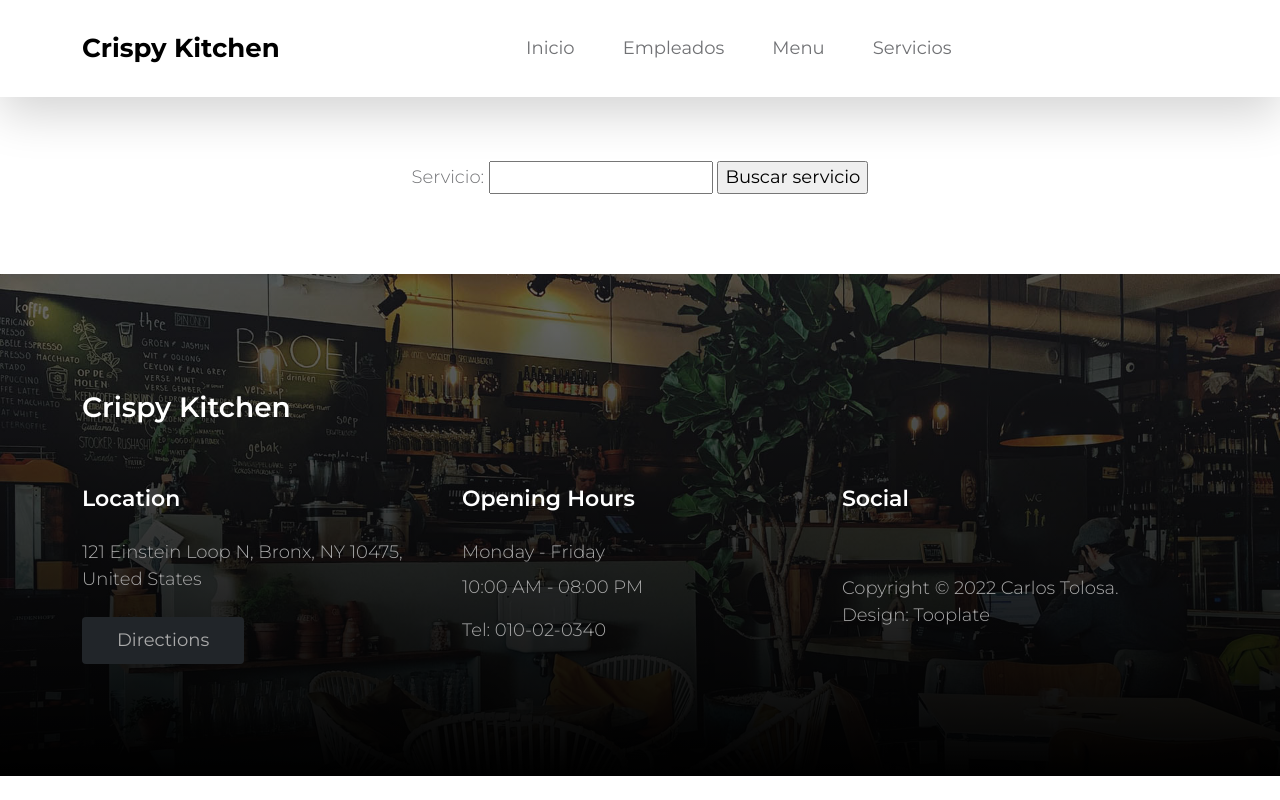
After one commit to Tolosa-carlos/Entrega1-Tolosa, a Django app: page /mvt/servicios/buscar/ in a window 1280 px wide. The commit adds this page. Run offline with Django 4.2, Linux system fonts and the light colour scheme; some libraries are stand-ins or nearby versions.

Commit message:
Modelo 3 terminado

```diff
--- a/app_mvt/forms.py
+++ b/app_mvt/forms.py
@@ -11,3 +11,9 @@ class EmpleadosForm(forms.Form):
     nombre = forms.CharField()
     apellido = forms.CharField()
     edad = forms.IntegerField()
+
+class ServiciosForm(forms.Form):
+
+    clase = forms.CharField()
+    dia = forms.CharField()
+    horario = forms.IntegerField()
--- a/app_mvt/models.py
+++ b/app_mvt/models.py
@@ -12,3 +12,9 @@ class Empleados(models.Model):
     nombre = models.CharField(max_length=50)
     apellido = models.CharField(max_length=50)
     edad = models.IntegerField()
+
+class Servicios(models.Model):
+
+    clase = models.CharField(max_length=50)
+    dia = models.CharField(max_length=50)
+    horario = models.IntegerField()
--- a/app_mvt/templates/app_mvt/base.html
+++ b/app_mvt/templates/app_mvt/base.html
@@ -52,7 +52,7 @@ https://www.tooplate.com/view/2129-crispy-kitchen
                 <div class="collapse navbar-collapse" id="navbarNav">
                     <ul class="navbar-nav mx-auto">
                         <li class="nav-item">
-                            <a class="nav-link active" href="{% url 'app-inicio' %}">Inicio</a>
+                            <a class="nav-link" href="{% url 'app-inicio' %}">Inicio</a>
                         </li>
 
                         <li class="nav-item">
@@ -64,7 +64,7 @@ https://www.tooplate.com/view/2129-crispy-kitchen
                         </li>
 
                         <li class="nav-item">
-                            <a class="nav-link" href="">Contacto</a>
+                            <a class="nav-link" href="{% url 'app-servicios-buscar' %}">Servicios</a>
                         </li>
                     </ul>
                 </div>
--- a/app_mvt/templates/app_mvt/menu_formulario.html
+++ b/app_mvt/templates/app_mvt/menu_formulario.html
@@ -16,7 +16,4 @@
 
 </form>
 
-
-
-
 {% endblock %}
--- /dev/null
+++ b/app_mvt/templates/app_mvt/servicios.html
@@ -0,0 +1 @@
+{% extends "app_mvt/base.html" %}
--- /dev/null
+++ b/app_mvt/templates/app_mvt/servicios_busqueda.html
@@ -0,0 +1,14 @@
+{% extends  "app_mvt/base.html" %}
+
+{% block buscar %}
+
+<form action="{% url 'app-servicios-buscar-resultados' %}" method="get">
+
+    <p>
+        Servicio: <input type="text" name="nombre_servicio">
+        <input type="submit" value="Buscar servicio">
+    </p>
+
+</form>
+
+{% endblock %}
--- a/app_mvt/urls.py
+++ b/app_mvt/urls.py
@@ -11,7 +11,8 @@ urlpatterns = [
     path("empleados/buscar/", busqueda_empleados, name="app-empleados-buscar"),
     path("empleados/buscar/resultados", resultado_busqueda_empleados, name="app-empleados-buscar-resultados"),
     path("empleados/cargar/", nuevo_empleado, name="app-nuevos-empleados"),
-
-
-
+    path("servicios/", servicios, name="app-servicios"),
+    path("servicios/buscar/", busqueda_servicios, name="app-servicios-buscar"),
+    path("servicios/buscar/resultados/", resultado_busqueda_servicios, name="app-servicios-buscar-resultados"),
+    path("servicios/crear/", nuevo_servicio, name="app-nuevo-servicio"),
 ]
--- a/app_mvt/views.py
+++ b/app_mvt/views.py
@@ -1,6 +1,6 @@
 from django.shortcuts import render
 from app_mvt.models import *
-from app_mvt.forms import EmpleadosForm, MenuForm
+from app_mvt.forms import *
 # Create your views here.
 
 
@@ -68,3 +68,34 @@ def nuevo_empleado(request):
     contexto = {"formulario": formulario}
 
     return render(request, "app_mvt/empleado_formulario.html", contexto)
+
+def servicios(request):
+    return render(request, "app_mvt/servicios.html")
+
+def busqueda_servicios(request):
+    return render(request, "app_mvt/servicios_busqueda.html")
+
+def resultado_busqueda_servicios(request):
+
+    nombre_servicio = request.GET["nombre_servicio"]
+    servicio = Servicios.objects.filter(clase__icontains=nombre_servicio)
+
+    return render(request, "app_mvt/servicio_resultado_busqueda.html", {"servicio": servicio})
+
+def nuevo_servicio(request):
+
+    if request.method == "POST":
+        formulario = ServiciosForm(request.POST)
+
+        if formulario.is_valid():
+
+            data = formulario.cleaned_data
+
+            servicios = Servicios(clase = data["clase"], dia=data["dia"], horario=data["horario"])
+            servicios.save()
+
+    formulario = ServiciosForm()
+
+    contexto = {"formulario": formulario}
+
+    return render(request, "app_mvt/servicios_formulario.html", contexto)
```
Also changed, not shown: app_mvt/templates/app_mvt/servicio_resultado_busqueda.html (added, +14 -0 lines), app_mvt/templates/app_mvt/servicios_formulario.html (added, +17 -0 lines), app_mvt/migrations/0002_servicios_remove_menu_clase_comida.py (added), db.sqlite3.
